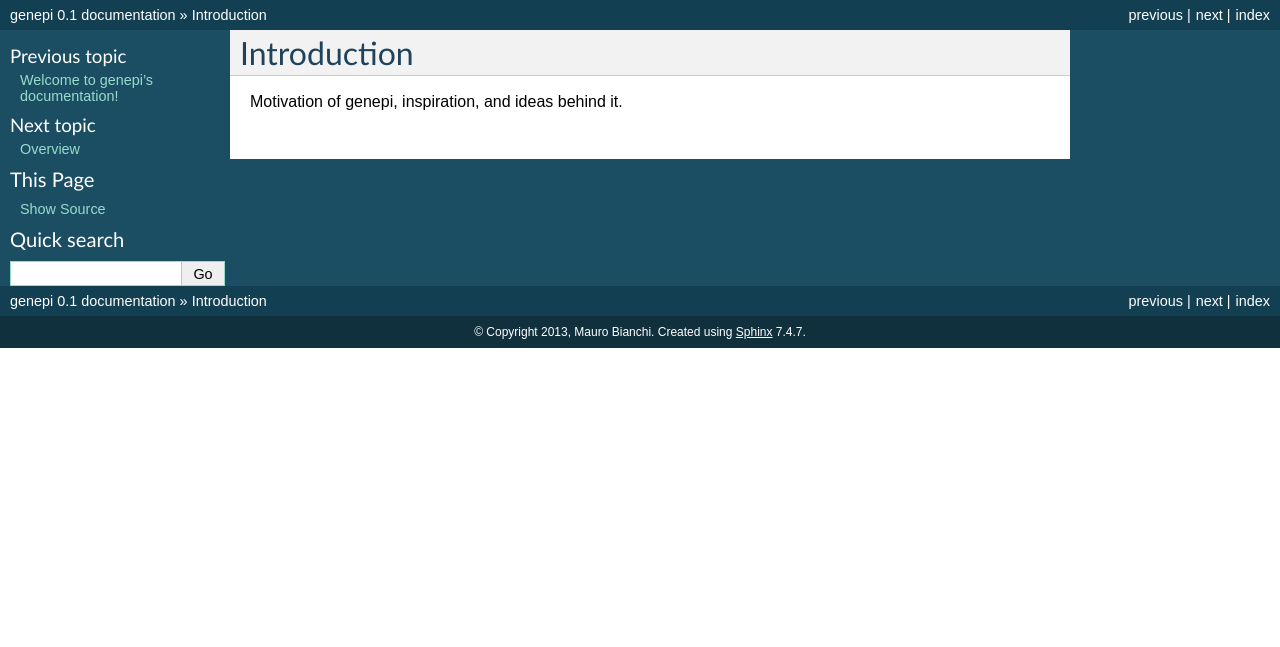
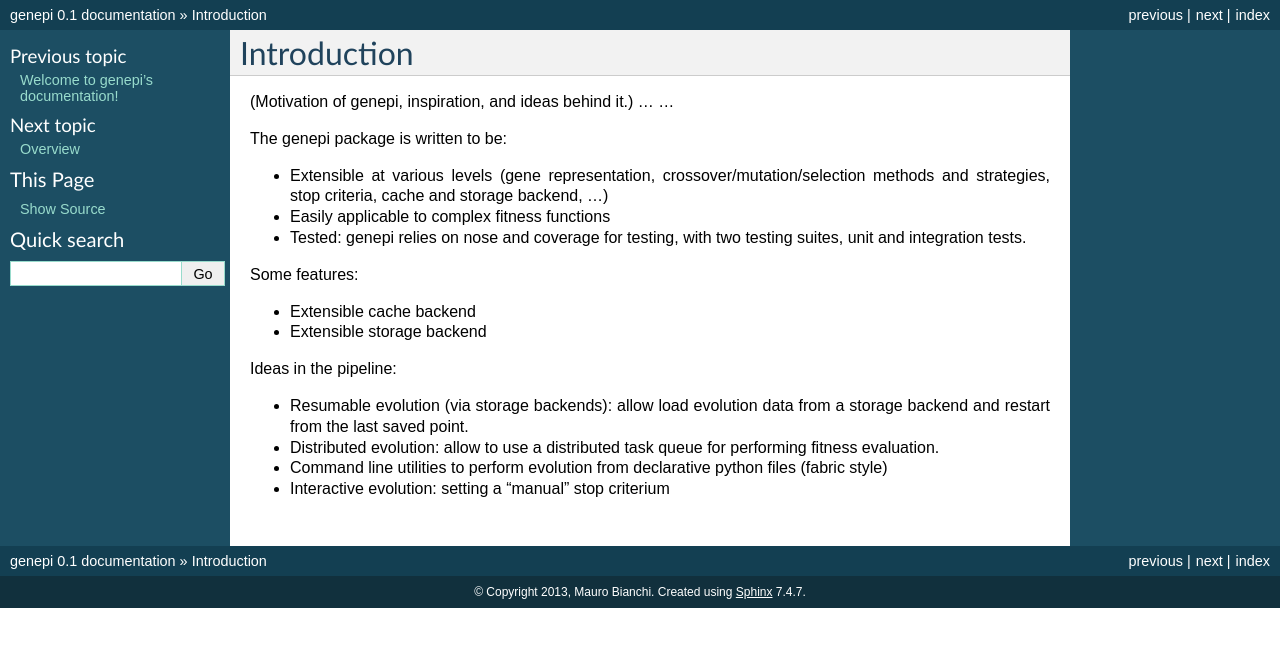
Before and after one commit to bianchimro/genepi, a Sphinx documentation site: the page built from docs/about/introduction.rst, in a window 1280 px wide. Shown: the top 647 px of the page. Built offline with Sphinx 7.4.7, drawn with Linux system fonts in a browser that asks for light colours; pages that are not in the unit, such as notebooks, are missing from menus.

Commit message:
fixed test 1, added more docs

```diff
--- a/docs/about/introduction.rst
+++ b/docs/about/introduction.rst
@@ -1,4 +1,30 @@
 Introduction
 ============
 
-Motivation of genepi, inspiration, and ideas behind it.
+(Motivation of genepi, inspiration, and ideas behind it.)
+...
+...
+
+The genepi package is written to be:
+
+* Extensible at various levels (gene representation, crossover/mutation/selection methods
+  and strategies, stop criteria, cache and storage backend, ...)
+* Easily applicable to complex fitness functions
+* Tested: genepi relies on nose and coverage for testing,
+  with two testing suites, unit and integration tests.
+
+
+Some features:
+
+* Extensible cache backend
+* Extensible storage backend
+
+
+Ideas in the pipeline:
+
+* Resumable evolution (via storage backends): allow load evolution data from a storage
+  backend and restart from the last saved point.
+* Distributed evolution: allow to use a distributed task queue for performing fitness
+  evaluation.
+* Command line utilities to perform evolution from declarative python files (fabric style)
+* Interactive evolution: setting a "manual" stop criterium
--- a/docs/conf.py
+++ b/docs/conf.py
@@ -16,7 +16,7 @@ import sys, os
 # If extensions (or modules to document with autodoc) are in another directory,
 # add these directories to sys.path here. If the directory is relative to the
 # documentation root, use os.path.abspath to make it absolute, like shown here.
-#sys.path.insert(0, os.path.abspath('.'))
+sys.path.insert(0, os.path.abspath('..'))
 
 # -- General configuration -----------------------------------------------------
 
@@ -25,7 +25,7 @@ import sys, os
 
 # Add any Sphinx extension module names here, as strings. They can be extensions
 # coming with Sphinx (named 'sphinx.ext.*') or your custom ones.
-extensions = []
+extensions = ['sphinx.ext.autodoc']
 
 # Add any paths that contain templates here, relative to this directory.
 templates_path = ['_templates']
```
Also changed, not shown: docs/apidocs/core.rst (added, +8 -0 lines), docs/index.rst (+8 -0 lines), docs/usage/extending.rst (+10 -0 lines), docs/usage/ga.rst (+6 -1 lines), docs/usage/quickstart.rst (+50 -0 lines), 1 other file.
